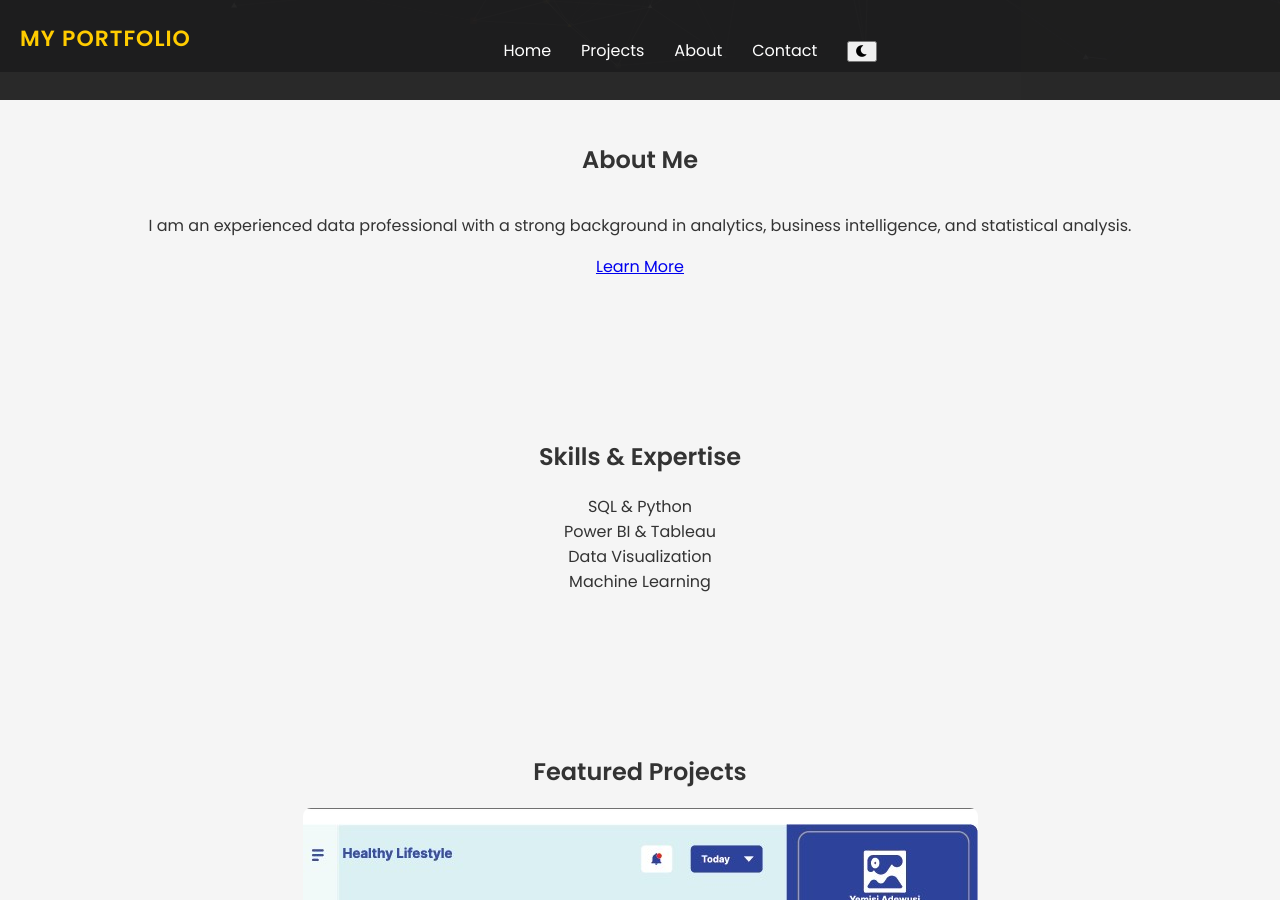
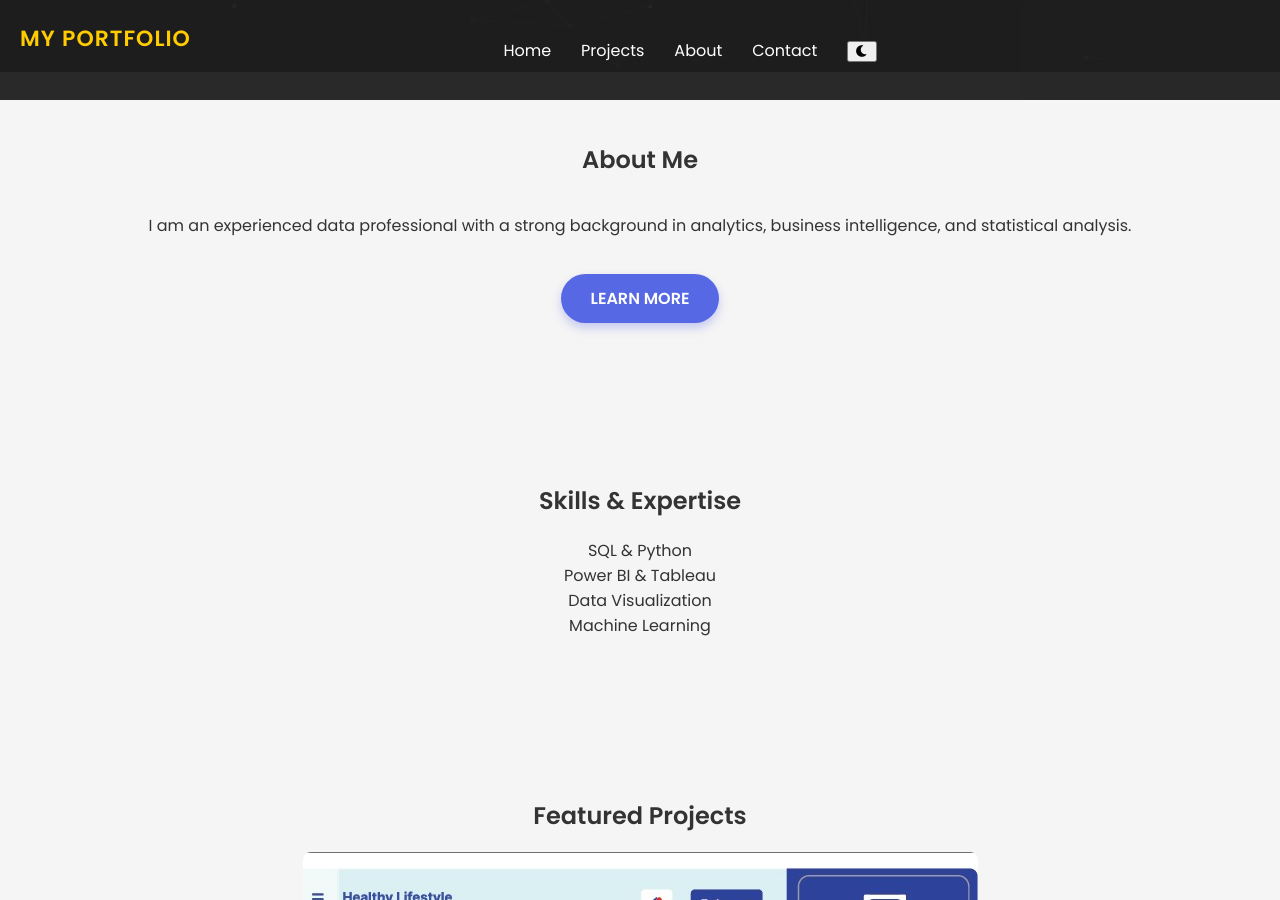
Before and after one commit to Vicmandip1/Portfolio, a Jekyll site: the page index.html, which Jekyll copies as it is, in a window 1280 px wide and 900 px high, scrolled down 733 px. Built offline with Jekyll 4.4.1, drawn with Linux system fonts in a browser that asks for light colours; nearby versions of some CDN libraries; a script that is not in the unit is left out.

Commit message:
Update index.css

```diff
--- a/assets/styles/index.css
+++ b/assets/styles/index.css
@@ -171,6 +171,36 @@ body {
 .see-more-btn:active {
     transform: scale(0.95);
 }
+/* ==============================
+   ✅ Learn More Button Styling (Fix)
+================================= */
+.learn-more {
+    display: inline-block;
+    padding: 12px 30px;
+    font-size: 16px;
+    font-weight: bold;
+    text-transform: uppercase;
+    background: #5768e5; /* ✅ Default blue color */
+    color: white;
+    border-radius: 30px;
+    text-decoration: none;
+    transition: all 0.3s ease-in-out;
+    box-shadow: 0px 5px 10px rgba(87, 104, 229, 0.3);
+    text-align: center; /* ✅ Ensure text is centered */
+    margin-top: 20px; /* ✅ Adds spacing */
+}
+
+/* ✅ Hover Effect */
+.learn-more:hover {
+    background: #4453c5; /* ✅ Darker blue */
+    transform: scale(1.1); /* ✅ Slight zoom effect */
+    box-shadow: 0px 10px 20px rgba(87, 104, 229, 0.6);
+}
+
+/* ✅ Click Effect */
+.learn-more:active {
+    transform: scale(0.95);
+}
 
 /* ==============================
    ✅ Images Styling
```
